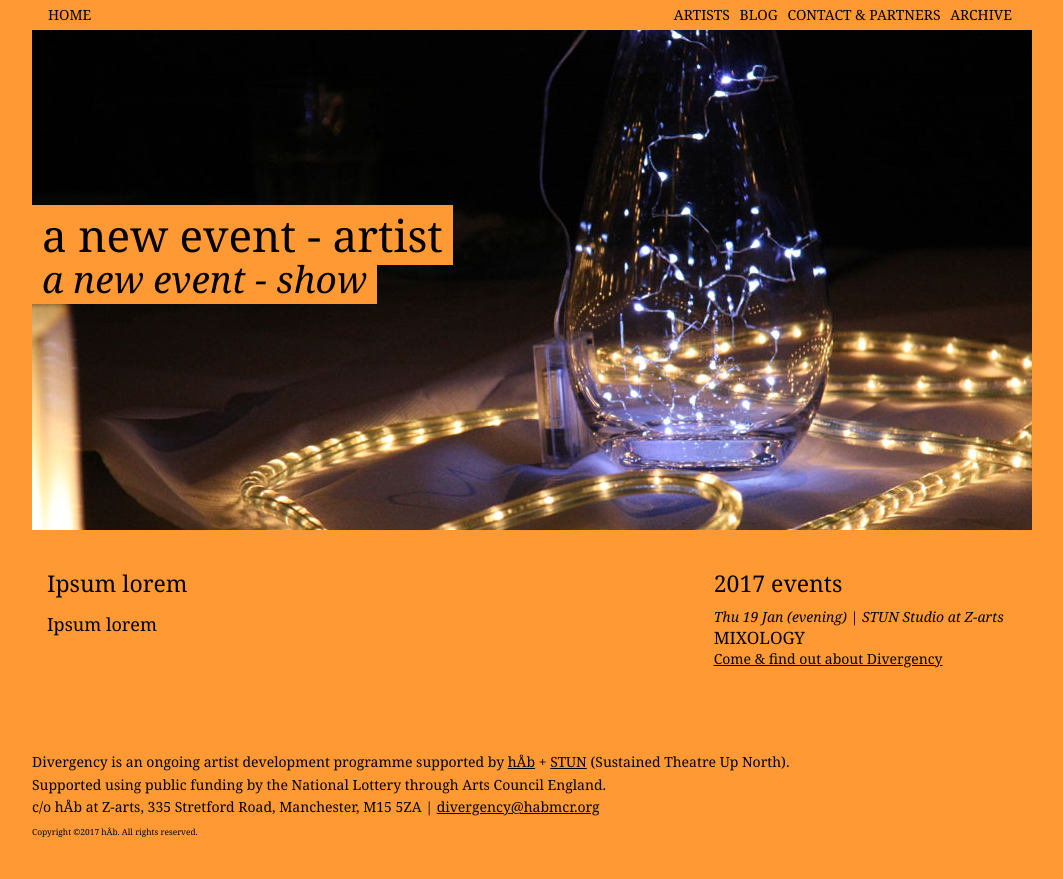
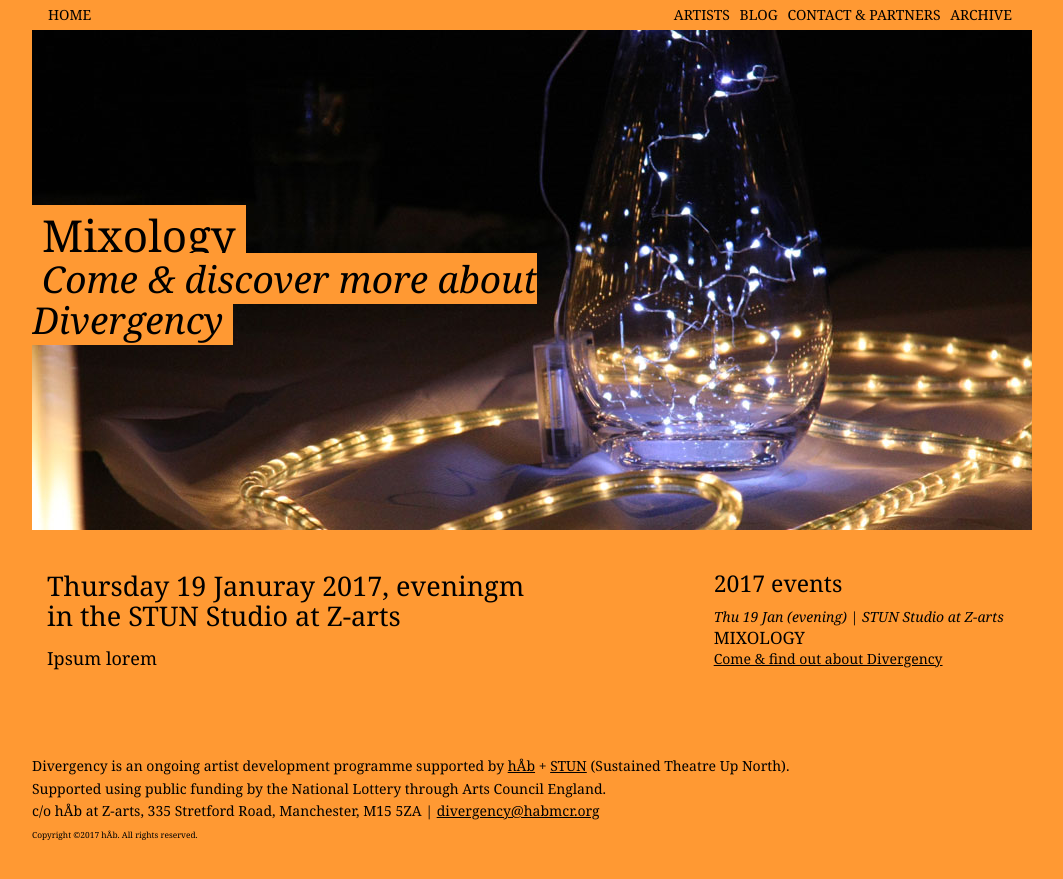
Before and after one commit to divergencymcr/divergencymcr.github.io, a Jekyll site: the page built from current/2017/19jan/index.md, in a window 1280 px wide. Shown: the top 879 px of the page, without its empty margins (108-1171 px from the left). Built offline with Jekyll 4.4.1, drawn with Linux system fonts in a browser that asks for light colours; our own code applies the rules of GitHub Pages for plain Markdown files.

Commit message:
Update index.md

```diff
--- a/current/2017/19jan/index.md
+++ b/current/2017/19jan/index.md
@@ -6,11 +6,11 @@ rootpath: "../../../"
 is_index: true
 
 # ABOUT THE SHOW - GENERIC
-artist: "a new event - artist" # the name of the artist or company
-show: "a new event - show" # the name of the show
+artist: "Mixology" # the name of the artist or company
+show: "Come & discover more about Divergency" # the name of the show
 artist_size: 1
 show_size: 2
-season: "Thu 19 Jan 2017"
+season: "Mixology, Thu 19 Jan 2017"
 header_image: "header_19jan.jpg"
 
 # ABOUT THE SHOW - LAYOUT
@@ -19,5 +19,5 @@ header_image: "header_19jan.jpg"
 # header_image: # optional custom background image, relative to current page
 
 ---
-#### Ipsum lorem
+### Thursday 19 Januray 2017, eveningm<br>in the STUN Studio at Z-arts
 Ipsum lorem
```
